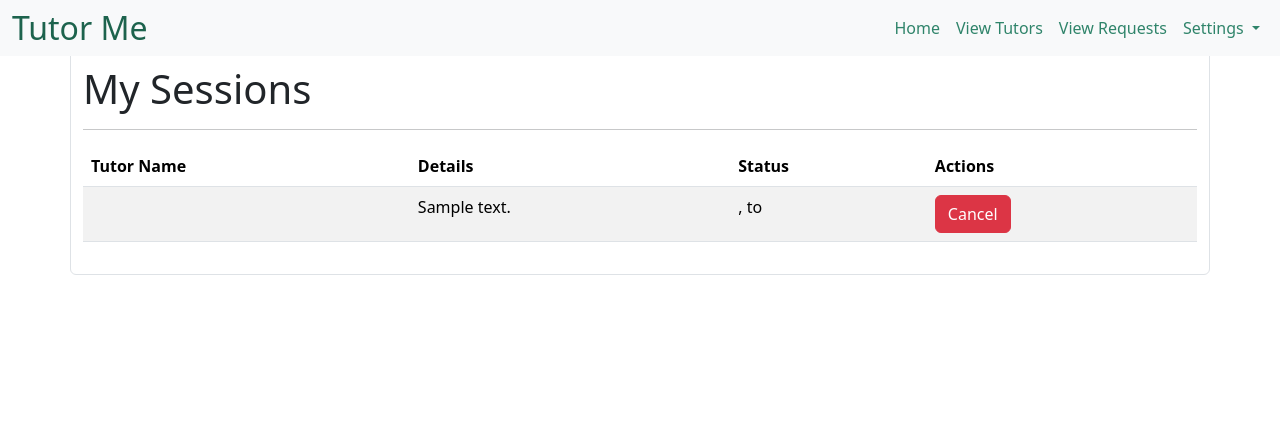
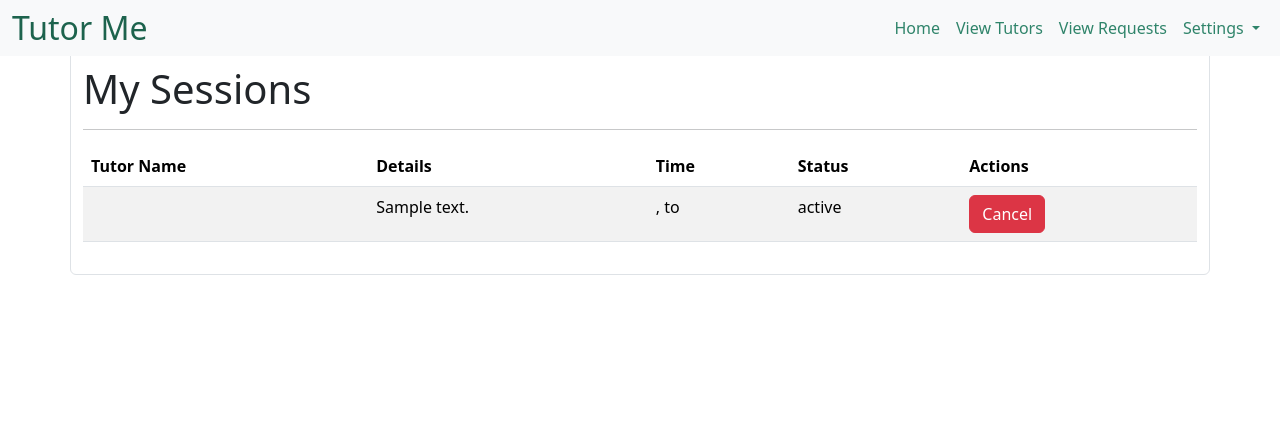
Before and after one commit to hayden-johnson02/TutorMe, a Django app: page /student_sessions/ in a window 1280 px wide. Shown: the top 432 px of the page. Run offline with Django 4.2, Linux system fonts and the light colour scheme; a user stored in the database is signed in; tables that the repository leaves empty hold one stand-in row (values such as "Sample post"); data that the repository does not hold is empty; some libraries are stand-ins or nearby versions.

Commit message:
same thing

```diff
--- a/tutorme/templates/student_sessions.html
+++ b/tutorme/templates/student_sessions.html
@@ -10,6 +10,7 @@
                 <tr>
                     <th>Tutor Name</th>
                     <th>Details</th>
+                    <th>Time</th>
                     <th>Status</th>
                     <th>Actions</th>
                 </tr>
@@ -20,6 +21,7 @@
                             <td>{{ session.tutor_session.tutor.get_full_name }}</td>
                             <td>{{ session.description }}</td>
                             <td>{{ session.tutor_session.day }}, {{ session.tutor_session.start_time }} to {{ session.tutor_session.end_time }}</td>
+                            <td>{{ session.status }}</td>
                             <td>
                                 <form method="POST" action="{% url 'student_sessions_update' session.id %}">
                                     {% csrf_token %}
```
